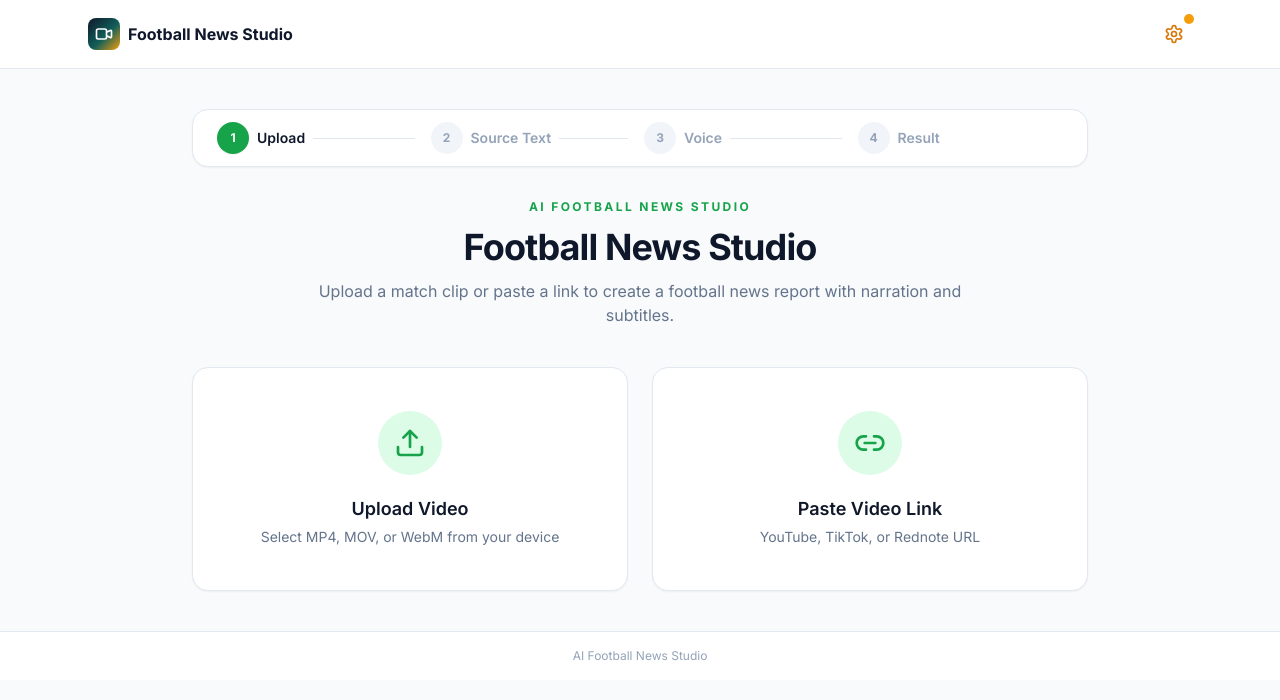
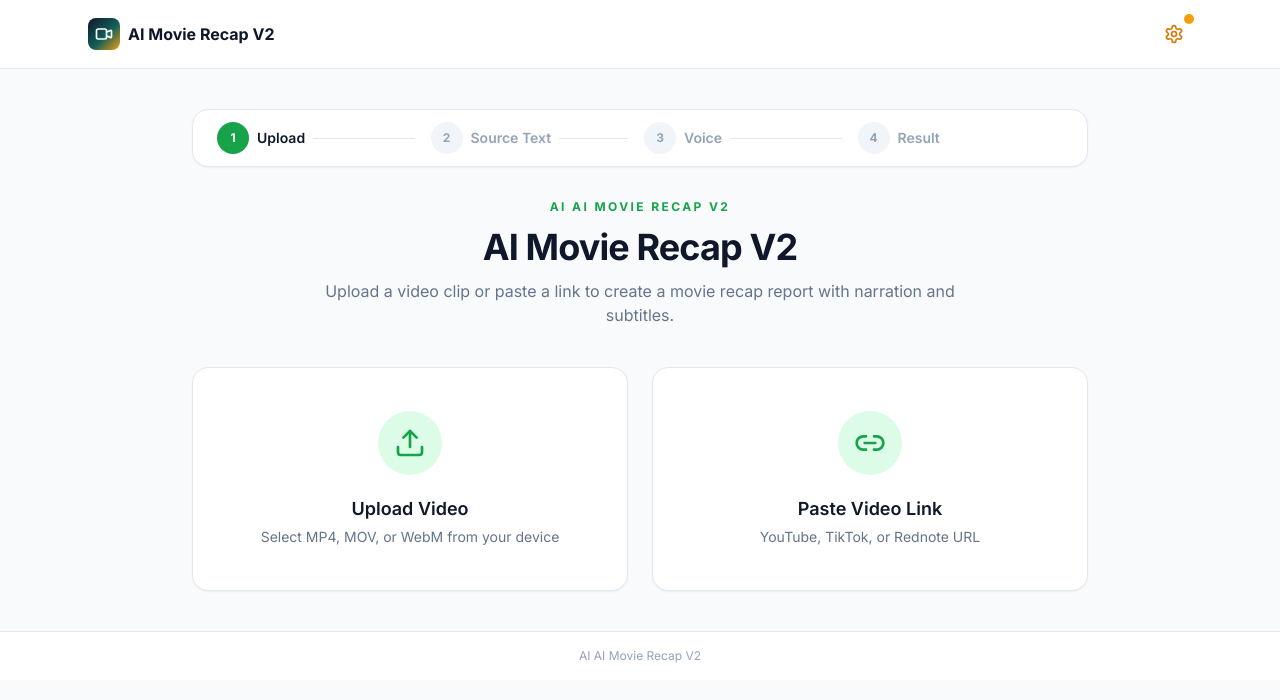
Before and after one commit to kyawzinaung4105-collab/ai-movie-recapV2, a React (Vite) app: page / in a window 1280 px wide. Shown: the top 700 px of the page. Built offline with nearby package versions, Linux system fonts and the light colour scheme.

Commit message:
Use AI Movie Recap V2 branding instead of reference branding

```diff
--- a/src/App.tsx
+++ b/src/App.tsx
@@ -37,7 +37,7 @@ function AppContent() {
               <div className="flex h-8 w-8 items-center justify-center rounded-lg newsroom-accent text-white">
                 <svg className="h-5 w-5" fill="none" viewBox="0 0 24 24" stroke="currentColor" strokeWidth={2}><path strokeLinecap="round" strokeLinejoin="round" d="M15 10l4.553-2.276A1 1 0 0121 8.618v6.764a1 1 0 01-1.447.894L15 14M5 18h8a2 2 0 002-2V8a2 2 0 00-2-2H5a2 2 0 00-2 2v8a2 2 0 002 2z" /></svg>
               </div>
-              <span className="text-base font-bold text-slate-900">Football News Studio</span>
+              <span className="text-base font-bold text-slate-900">AI Movie Recap V2</span>
             </div>
             <div className="flex items-center gap-2">
               {step !== 'input' && <Button variant="ghost" size="sm" onClick={startOver}>New Project</Button>}
@@ -90,7 +90,7 @@ function AppContent() {
         {step === 'result' && <ResultScreen />}
       </main>
 
-      <footer className="border-t border-slate-200 bg-white"><div className="mx-auto max-w-6xl px-4 py-4 text-center text-xs text-slate-400 sm:px-6">AI Football News Studio</div></footer>
+      <footer className="border-t border-slate-200 bg-white"><div className="mx-auto max-w-6xl px-4 py-4 text-center text-xs text-slate-400 sm:px-6">AI AI Movie Recap V2</div></footer>
     </div>
   );
 }
--- a/src/components/RecapGenerator.tsx
+++ b/src/components/RecapGenerator.tsx
@@ -67,7 +67,7 @@ export function RecapGenerator({ onOpenSettings }: RecapGeneratorProps) {
 
       setStep('result');
     } catch (err) {
-      setError(err instanceof Error ? err.message : 'Football news generation failed. Please try again.');
+      setError(err instanceof Error ? err.message : 'Movie recap generation failed. Please try again.');
       setGenerationStage('error');
     }
   }, [
--- a/src/components/RecapSelector.tsx
+++ b/src/components/RecapSelector.tsx
@@ -12,7 +12,7 @@ export function RecapSelector({ onSelect, onCustomSelect, onBack }: RecapSelecto
     <div className="space-y-6 animate-fade-in">
       <div className="text-center">
         <h2 className="text-xl font-bold text-slate-900">What would you like to create?</h2>
-        <p className="text-sm text-slate-500 mt-1">Select a football news format to continue</p>
+        <p className="text-sm text-slate-500 mt-1">Select a movie recap format to continue</p>
       </div>
 
       <div className="max-w-md mx-auto space-y-3">
--- a/src/components/ResultScreen.tsx
+++ b/src/components/ResultScreen.tsx
@@ -53,7 +53,7 @@ export function ResultScreen() {
     <div className="mx-auto max-w-5xl space-y-10 animate-fade-in">
       <div className="flex flex-col gap-4 border-b border-slate-200 pb-6 sm:flex-row sm:items-center sm:justify-between">
         <div>
-          <p className="text-xs font-bold uppercase tracking-[0.18em] text-primary-600">Football News Studio</p>
+          <p className="text-xs font-bold uppercase tracking-[0.18em] text-primary-600">AI Movie Recap V2</p>
           <h2 className="mt-1 text-2xl font-bold text-slate-900">
           {isCustomMode ? 'Custom Audio & Subtitles' : 'Generated Result'}
           </h2>
--- a/src/components/TranslationEditor.tsx
+++ b/src/components/TranslationEditor.tsx
@@ -20,7 +20,7 @@ export function TranslationEditor({ sourceCues, voiceId, onTranslationApplied, o
   const [error, setError] = useState('');
 
   const sourceText = useMemo(() => sourceCues.map((cue) => cue.text).join('\n'), [sourceCues]);
-  const translationPrompt = useMemo(() => `Translate the following English football news transcript into natural Burmese for narration and subtitles. Keep the same number of non-empty lines, keep the original order, do not add numbering or explanations, and return only the Burmese lines.\n\n${sourceText}`, [sourceText]);
+  const translationPrompt = useMemo(() => `Translate the following English movie recap transcript into natural Burmese for narration and subtitles. Keep the same number of non-empty lines, keep the original order, do not add numbering or explanations, and return only the Burmese lines.\n\n${sourceText}`, [sourceText]);
   const translatedLines = translation.split(/\r?\n/).map((line) => line.trim()).filter(Boolean);
   const isLineCountMatch = translatedLines.length === sourceCues.length;
 
--- a/src/components/VideoExporter.tsx
+++ b/src/components/VideoExporter.tsx
@@ -36,7 +36,7 @@ export function VideoExporter({
   const [done, setDone] = useState(false);
   const [outputSize, setOutputSize] = useState<'original' | 'youtube' | 'tiktok'>('original');
 
-  const safeTitle = movieTitle && movieTitle.trim() !== '' ? movieTitle : 'football-news';
+  const safeTitle = movieTitle && movieTitle.trim() !== '' ? movieTitle : 'movie-recap';
 
   const assColor = (hex: string) => {
     const value = hex.replace('#', '').padStart(6, '0');
@@ -145,7 +145,7 @@ export function VideoExporter({
       else if (filters.length > 0) args.push('-c:a', 'copy');
       args.push('-shortest', 'output.mp4');
 
-      setStatusText('Rendering football news video...');
+      setStatusText('Rendering movie recap video...');
       let exitCode = await ffmpeg.exec(args);
       if (exitCode !== 0) throw new Error(`FFmpeg could not create the output video (exit code ${exitCode}).`);
 
@@ -187,7 +187,7 @@ export function VideoExporter({
       <h3 className="text-sm font-semibold text-slate-700">Export Football News Video</h3>
       {exporting && <div className="flex items-center gap-3 rounded-xl border border-primary-200 bg-primary-50 p-4"><Loader2 className="h-5 w-5 animate-spin text-primary-600" /><div className="text-sm font-medium text-primary-700 truncate">{statusText}</div></div>}
       {error && <div className="flex items-start gap-3 rounded-xl border border-amber-200 bg-amber-50 px-4 py-3 text-sm text-amber-700"><AlertCircle className="mt-0.5 h-5 w-5 flex-shrink-0" /><span>{error}</span></div>}
-      {done && !error && <div className="flex items-start gap-3 rounded-xl border border-primary-200 bg-primary-50 px-4 py-3 text-sm text-primary-700"><Download className="mt-0.5 h-5 w-5 flex-shrink-0" /><span>Football news video exported successfully with logo, audio and subtitles.</span></div>}
+      {done && !error && <div className="flex items-start gap-3 rounded-xl border border-primary-200 bg-primary-50 px-4 py-3 text-sm text-primary-700"><Download className="mt-0.5 h-5 w-5 flex-shrink-0" /><span>Movie recap video exported successfully with logo, audio and subtitles.</span></div>}
       <label className="block max-w-xs space-y-1"><span className="text-xs font-medium text-slate-500">Video size</span><select value={outputSize} onChange={(event) => setOutputSize(event.target.value as 'original' | 'youtube' | 'tiktok')} disabled={exporting} className="w-full rounded-lg border border-slate-300 bg-white px-3 py-2 text-sm text-slate-700"><option value="original">Original size</option><option value="youtube">YouTube — 16:9 (1280×720)</option><option value="tiktok">TikTok — 9:16 (720×1280)</option></select></label>
       <Button size="lg" onClick={handleFFmpegExport} disabled={exporting || disabled} className="w-full sm:w-auto">{exporting ? <><Loader2 className="h-5 w-5 animate-spin" /> Processing...</> : <><Zap className="h-5 w-5 text-amber-300" /> Export MP4</>}</Button>
     </div>
--- a/src/components/VideoInput.tsx
+++ b/src/components/VideoInput.tsx
@@ -9,10 +9,10 @@ export function VideoInput({ onSelect }: VideoInputProps) {
   return (
     <div className="mx-auto max-w-4xl space-y-10 animate-fade-in">
       <div className="mx-auto max-w-2xl text-center">
-        <p className="mb-3 text-xs font-bold uppercase tracking-[0.2em] text-primary-600">AI Football News Studio</p>
-        <h1 className="text-3xl font-bold tracking-tight text-slate-900 sm:text-4xl">Football News Studio</h1>
+        <p className="mb-3 text-xs font-bold uppercase tracking-[0.2em] text-primary-600">AI AI Movie Recap V2</p>
+        <h1 className="text-3xl font-bold tracking-tight text-slate-900 sm:text-4xl">AI Movie Recap V2</h1>
         <p className="mt-3 text-sm leading-6 text-slate-500 sm:text-base">
-          Upload a match clip or paste a link to create a football news report with narration and subtitles.
+          Upload a video clip or paste a link to create a movie recap report with narration and subtitles.
         </p>
       </div>
 
--- a/src/index.css
+++ b/src/index.css
@@ -90,7 +90,7 @@ input[type='range']::-moz-range-thumb {
 }
 
 
-/* Football newsroom visual language */
+/* Movie recaproom visual language */
 .newsroom-accent {
   background: linear-gradient(135deg, #0f172a 0%, #115e59 55%, #f59e0b 100%);
 }
--- a/src/lib/aiClient.ts
+++ b/src/lib/aiClient.ts
@@ -151,13 +151,13 @@ export async function analyzeVideoAndGenerateScript(
     '. You return results as JSON only.';
 
   const prompt = `Analyze this video and provide:
-1. A concise football news headline or match title (best guess)
+1. A concise movie recap headline or match title (best guess)
 2. A complete transcription of all dialogue/voiceover
 3. A ${language === 'myanmar' ? 'Burmese' : 'English'} translation of the dialogue
 
 Return ONLY valid JSON in this exact format:
 {
-  "movieTitle": "the football news headline",
+  "movieTitle": "the movie recap headline",
   "titleConfident": true,
   "segments": [
     { "start": 0.0, "end": 5.0, "text": "translated dialogue segment" },
```
Also changed, not shown: src/components/CustomTranslationWorkflow.tsx (+2 -2 lines).
